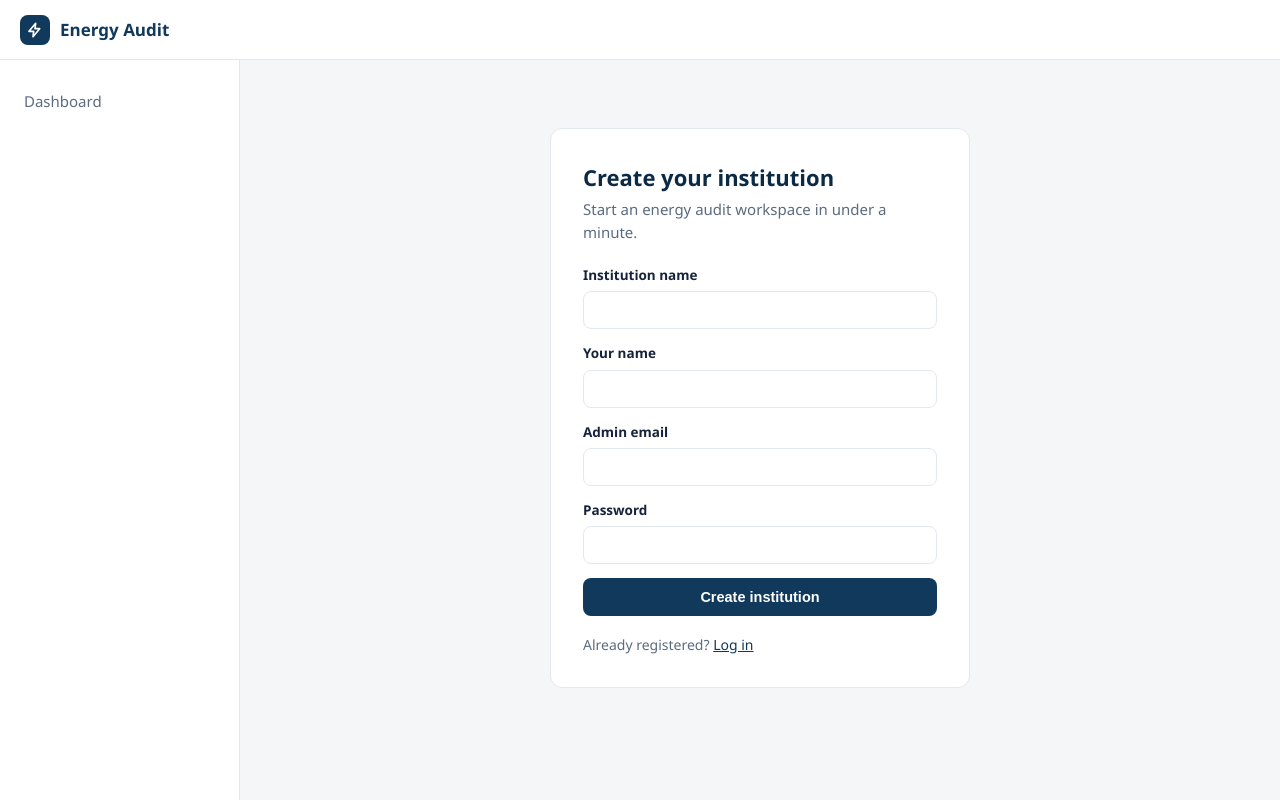
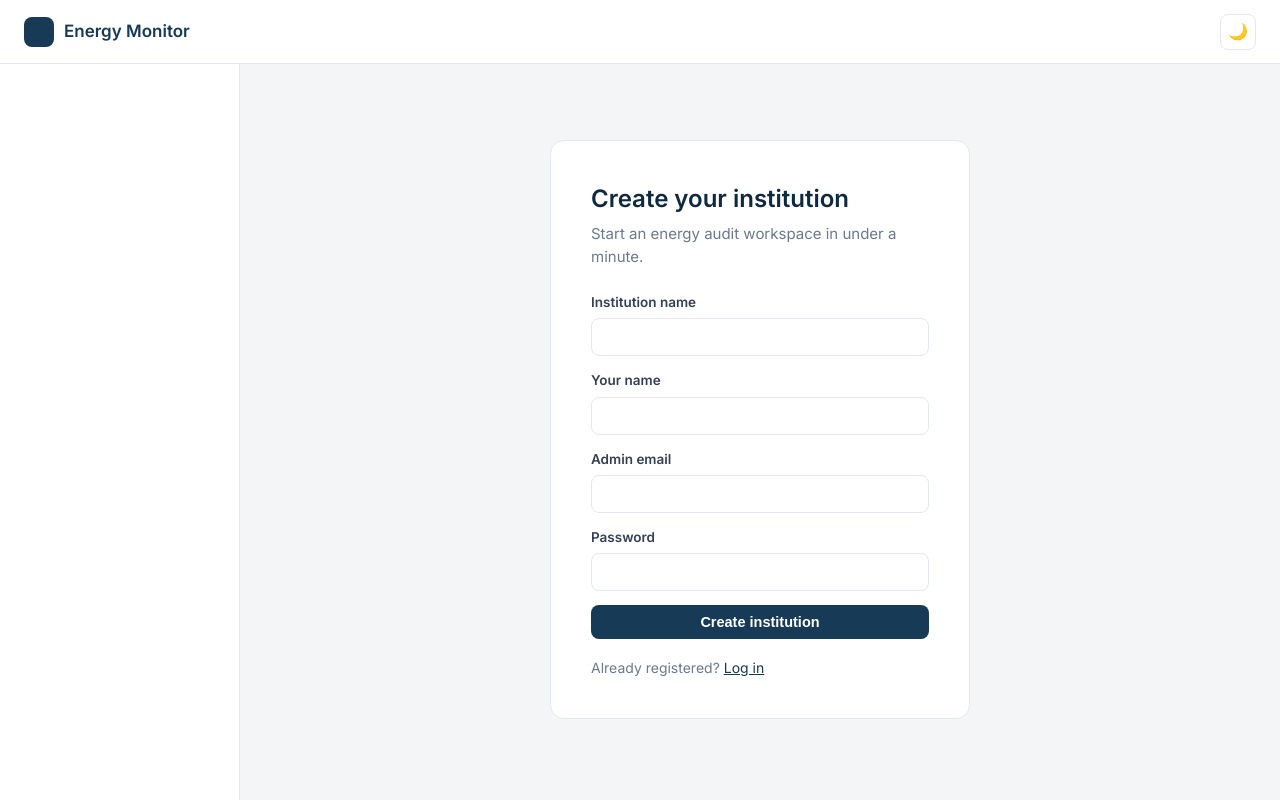
Before and after one commit to Briankimany/Energy-Audit-App, a Flask app: page /register in a window 1280 px wide. Run offline with Flask 3, Linux system fonts and the light colour scheme.

Commit message:
redesign phase 1 UI: light/dark mode, dashboard shell, energy metrics

```diff
--- a/server/static/css/style.css
+++ b/server/static/css/style.css
@@ -1,13 +1,26 @@
 :root {
-  --brand-primary: #10395b;
-  --brand-primary-dark: #0b2a45;
-  --brand-accent: #e8a13c;
-  --bg: #f4f6f8;
-  --surface: #ffffff;
-  --text: #17233b;
-  --muted: #5b6b80;
-  --border: #e3e8ef;
+  --color-navy: #173B57;
+  --color-navy-dark: #0f2a40;
+  --color-teal: #168C83;
+  --color-amber: #D99A2B;
+  --color-red: #c0392b;
+  --color-text: #344054;
+  --color-text-muted: #6b7a8d;
+  --color-bg: #f3f5f7;
+  --color-surface: #ffffff;
+  --color-border: #e3e8ef;
+  --color-shadow: 0 1px 2px rgba(0, 0, 0, 0.04);
   --radius: 10px;
+}
+
+[data-theme="dark"] {
+  --color-bg: #0b1120;
+  --color-surface: #111827;
+  --color-text: #e2e8f0;
+  --color-text-muted: #94a3b8;
+  --color-border: #1f2a44;
+  --color-shadow: 0 1px 3px rgba(0, 0, 0, 0.45);
+  --color-navy: #1e3a5f;
 }
 
 * {
@@ -16,38 +29,37 @@
 
 body {
   margin: 0;
-  font-family: "Segoe UI", system-ui, -apple-system, Roboto, "Helvetica Neue", Arial, sans-serif;
-  background: var(--bg);
-  color: var(--text);
+  font-family: "Inter", system-ui, -apple-system, BlinkMacSystemFont, Roboto, "Helvetica Neue", Arial, sans-serif;
+  background: var(--color-bg);
+  color: var(--color-text);
   font-size: 15px;
   line-height: 1.5;
 }
 
 a {
-  color: var(--brand-primary);
+  color: var(--color-navy);
 }
 
-/* Top bar */
 .topbar {
   position: fixed;
   top: 0;
   left: 0;
   right: 0;
-  height: 60px;
-  background: var(--surface);
-  border-bottom: 1px solid var(--border);
+  height: 64px;
+  background: var(--color-surface);
+  border-bottom: 1px solid var(--color-border);
   display: flex;
   align-items: center;
   justify-content: space-between;
-  padding: 0 20px;
-  z-index: 20;
+  padding: 0 24px;
+  z-index: 30;
 }
 
 .brand {
   display: flex;
   align-items: center;
   gap: 10px;
-  color: var(--brand-primary);
+  color: var(--color-navy);
   text-decoration: none;
   font-weight: 700;
   font-size: 17px;
@@ -57,7 +69,7 @@ a {
   width: 30px;
   height: 30px;
   border-radius: 8px;
-  background: var(--brand-primary);
+  background: var(--color-navy);
   display: inline-flex;
   align-items: center;
   justify-content: center;
@@ -78,29 +90,77 @@ a {
 
 .topbar-institution {
   font-weight: 600;
-  color: var(--text);
+  color: var(--color-text);
 }
 
 .topbar-user-meta {
   font-size: 12.5px;
-  color: var(--muted);
+  color: var(--color-text-muted);
 }
 
-/* Shell layout */
+.btn {
+  display: inline-flex;
+  align-items: center;
+  justify-content: center;
+  padding: 8px 16px;
+  border-radius: 8px;
+  font-size: 14.5px;
+  font-weight: 600;
+  border: 1px solid transparent;
+  cursor: pointer;
+  text-decoration: none;
+  background: none;
+  color: inherit;
+}
+
+.btn-primary {
+  background: var(--color-navy);
+  color: #ffffff;
+}
+
+.btn-primary:hover {
+  background: var(--color-navy-dark);
+}
+
+.btn-outline {
+  background: var(--color-surface);
+  border-color: var(--color-navy);
+  color: var(--color-navy);
+}
+
+.btn-outline:hover {
+  background: #eef3f8;
+}
+
+.btn-icon {
+  width: 36px;
+  height: 36px;
+  border-radius: 8px;
+  border: 1px solid var(--color-border);
+  background: var(--color-surface);
+  color: var(--color-text-muted);
+  font-size: 16px;
+}
+
+.btn-icon:hover {
+  background: #eef3f8;
+  color: var(--color-text);
+}
+
 .shell {
   display: flex;
-  padding-top: 60px;
+  padding-top: 64px;
   min-height: 100vh;
 }
 
 .sidebar {
   position: fixed;
-  top: 60px;
+  top: 64px;
   bottom: 0;
   left: 0;
   width: 240px;
-  background: var(--surface);
-  border-right: 1px solid var(--border);
+  background: var(--color-surface);
+  border-right: 1px solid var(--color-border);
   padding: 20px 12px;
 }
 
@@ -110,23 +170,37 @@ a {
   gap: 4px;
 }
 
+.nav-group {
+  margin-bottom: 16px;
+}
+
+.nav-section {
+  font-size: 11px;
+  font-weight: 600;
+  letter-spacing: 0.08em;
+  text-transform: uppercase;
+  color: var(--color-text-muted);
+  margin-bottom: 8px;
+}
+
 .nav-item {
   display: block;
-  padding: 10px 12px;
-  border-radius: 8px;
-  color: var(--muted);
+  padding: 9px 12px;
+  border-radius: var(--radius);
+  color: var(--color-text-muted);
   text-decoration: none;
   font-weight: 500;
+  font-size: 14.5px;
 }
 
 .nav-item:hover {
   background: #eef2f6;
-  color: var(--text);
+  color: var(--color-text);
 }
 
 .nav-item.active {
   background: #e8eef5;
-  color: var(--brand-primary);
+  color: var(--color-navy);
   font-weight: 600;
 }
 
@@ -136,64 +210,119 @@ a {
   padding: 28px;
 }
 
-/* Typography */
+.page-head {
+  margin-bottom: 24px;
+}
+
 .page-title {
   margin: 0 0 4px;
-  font-size: 24px;
-  color: var(--brand-primary-dark);
+  font-size: 26px;
+  color: var(--color-navy-dark);
 }
 
 .page-subtitle {
-  margin: 0 0 20px;
-  color: var(--muted);
+  margin: 0 0 12px;
+  font-size: 14px;
+  color: var(--color-text-muted);
+}
+
+.muted {
+  color: var(--color-text-muted);
+}
+
+.small {
+  font-size: 13px;
 }
 
 .card {
-  background: var(--surface);
-  border: 1px solid var(--border);
+  background: var(--color-surface);
+  border: 1px solid var(--color-border);
   border-radius: var(--radius);
   padding: 20px;
 }
 
 .card-title {
-  margin: 0 0 10px;
-  font-size: 16px;
-  color: var(--brand-primary-dark);
+  margin: 0 0 12px;
+  font-size: 17px;
+  color: var(--color-navy-dark);
 }
 
-.muted {
-  color: var(--muted);
-  margin: 4px 0;
+.card-grid {
+  display: grid;
+  grid-template-columns: repeat(auto-fit, minmax(190px, 1fr));
+  gap: 14px;
+  margin-bottom: 24px;
+}
+
+.stat-card {
+  padding: 18px;
+}
+
+.stat-value {
+  font-size: 28px;
+  font-weight: 600;
+  color: var(--color-navy-dark);
+  margin-bottom: 6px;
+}
+
+.stat-label {
+  font-size: 13px;
+  font-weight: 600;
+  color: var(--color-text-muted);
+}
+
+.stat-sub {
+  font-size: 12px;
+  color: var(--color-text-muted);
+  margin-top: 4px;
+}
+
+.chart-wrap {
+  height: 240px;
+}
+
+.anomaly-row {
+  display: flex;
+  justify-content: space-between;
+  padding: 8px 12px;
+  border-radius: 8px;
+  background: #fdf3e3;
+  color: #8a5a00;
+  margin-bottom: 6px;
+  font-size: 13.5px;
+}
+
+.anomaly-month {
+  font-weight: 600;
 }
 
 /* Auth */
 .auth-card {
   max-width: 420px;
-  margin: 40px auto;
-  background: var(--surface);
-  border: 1px solid var(--border);
-  border-radius: 12px;
-  padding: 32px;
+  margin: 48px auto;
+  background: var(--color-surface);
+  border: 1px solid var(--color-border);
+  border-radius: 14px;
+  padding: 40px;
 }
 
 .auth-title {
-  margin: 0 0 4px;
-  font-size: 22px;
-  color: var(--brand-primary-dark);
+  margin: 0 0 6px;
+  font-size: 24px;
+  color: var(--color-navy-dark);
 }
 
 .auth-subtitle {
-  margin: 0 0 22px;
-  color: var(--muted);
+  margin: 0 0 24px;
+  color: var(--color-text-muted);
 }
 
 .auth-alt {
   margin: 18px 0 0;
-  color: var(--muted);
+  color: var(--color-text-muted);
   font-size: 14px;
 }
 
-/* Forms */
 .form {
   display: flex;
   flex-direction: column;
@@ -209,23 +338,23 @@ a {
 .field-label {
   font-size: 13.5px;
   font-weight: 600;
-  color: var(--text);
+  color: var(--color-text);
 }
 
 .input {
   width: 100%;
   padding: 10px 12px;
-  border: 1px solid var(--border);
+  border: 1px solid var(--color-border);
   border-radius: 8px;
   font-size: 14.5px;
-  background: var(--surface);
-  color: var(--text);
+  background: var(--color-surface);
+  color: var(--color-text);
 }
 
 .input:focus {
   outline: none;
-  border-color: var(--brand-primary);
-  box-shadow: 0 0 0 3px rgba(16, 57, 91, 0.12);
+  border-color: var(--color-navy);
+  box-shadow: 0 0 0 3px rgba(23, 59, 87, 0.12);
 }
 
 .form-error {
@@ -240,34 +369,3 @@ a {
 .hidden {
   display: none;
 }
-
-/* Buttons */
-.btn {
-  display: inline-block;
-  padding: 10px 16px;
-  border-radius: 8px;
-  font-size: 14.5px;
-  font-weight: 600;
-  border: 1px solid transparent;
-  cursor: pointer;
-  text-decoration: none;
-}
-
-.btn-primary {
-  background: var(--brand-primary);
-  color: #ffffff;
-}
-
-.btn-primary:hover {
-  background: var(--brand-primary-dark);
-}
-
-.btn-outline {
-  background: var(--surface);
-  border-color: var(--brand-primary);
-  color: var(--brand-primary);
-}
-
-.btn-outline:hover {
-  background: #eef3f8;
-}
--- a/server/static/js/app.js
+++ b/server/static/js/app.js
@@ -1,4 +1,5 @@
 const TOKEN_KEY = "energy_audit_token";
+const THEME_KEY = "energy_audit_theme";
 
 function getToken() {
   return localStorage.getItem(TOKEN_KEY);
@@ -12,6 +13,46 @@ function clearToken() {
   localStorage.removeItem(TOKEN_KEY);
 }
 
+function getTheme() {
+  const stored = localStorage.getItem(THEME_KEY);
+  if (stored) {
+    return stored;
+  }
+  return window.matchMedia("(prefers-color-scheme: dark)").matches ? "dark" : "light";
+}
+
+function applyTheme(theme) {
+  document.documentElement.dataset.theme = theme;
+  localStorage.setItem(THEME_KEY, theme);
+  const btn = document.getElementById("theme-toggle");
+  if (btn) {
+    btn.textContent = theme === "light" ? "🌙" : "☀️";
+  }
+}
+
+function toggleTheme() {
+  applyTheme(document.documentElement.dataset.theme === "light" ? "dark" : "light");
+}
+
+async function apiGet(url, token) {
+  const headers = {};
+  if (token) {
+    headers.Authorization = "Bearer " + token;
+  }
+  const response = await fetch(url, { method: "GET", headers });
+  const body = await response.json().catch(() => ({}));
+  return { response, body };
+}
+
+async function apiSession() {
+  const token = getToken();
+  const { response, body } = await apiGet("/api/auth/session", token);
+  if (!response.ok) {
+    return null;
+  }
+  return body.data && body.data.user ? body.data.user : null;
+}
+
 async function apiLogout() {
   const token = getToken();
   if (token) {
@@ -20,7 +61,7 @@ async function apiLogout() {
         method: "POST",
         headers: {
           "Content-Type": "application/json",
-          Authorization: `Bearer ${token}`,
+          Authorization: "Bearer " + token,
         },
         body: "{}",
       });
@@ -32,57 +73,10 @@ async function apiLogout() {
   window.location.href = "/login";
 }
 
-async function apiGet(url, token) {
-  const headers = {};
-  if (token) {
-    headers.Authorization = `Bearer ${token}`;
-  }
-  const response = await fetch(url, {
-    method: "GET",
-    headers,
-  });
-  const body = await response.json().catch(() => ({}));
-  return { response, body };
-}
-
-async function apiSession() {
-  const token = getToken();
-  const { response, body } = await apiGet("/api/auth/session", token);
-  if (!response.ok) {
-    return null;
-  }
-  const user = body.data && body.data.user ? body.data.user : null;
-  return user;
-}
-
-async function apiDashboard() {
-  const token = getToken();
-  const { response, body } = await apiGet("/api/dashboard", token);
-  if (!response.ok) {
-    return null;
-  }
-  return body.data ? body.data : null;
-}
-
-function renderDashboard(user) {
-  const mount = document.getElementById("dashboard-root");
-  if (!mount) {
-    return;
-  }
-  const institutionName = user && user.institution_name ? user.institution_name : "your institution";
-  mount.innerHTML = `
-    <section class="card">
-      <h1 class="page-title">Dashboard</h1>
-      <p class="page-subtitle">Welcome to the ${institutionName} workspace.</p>
-      <p class="muted">Signed in as ${user ? user.email : ""} (${user ? user.role : ""}).</p>
-    </section>
-  `;
-}
-
 async function postJson(url, payload, token) {
   const headers = { "Content-Type": "application/json" };
   if (token) {
-    headers.Authorization = `Bearer ${token}`;
+    headers.Authorization = "Bearer " + token;
   }
   const response = await fetch(url, {
     method: "POST",
@@ -112,6 +106,12 @@ function hideFormError() {
 }
 
 document.addEventListener("DOMContentLoaded", async () => {
+  const themeToggle = document.getElementById("theme-toggle");
+  if (themeToggle) {
+    applyTheme(getTheme());
+    themeToggle.addEventListener("click", toggleTheme);
+  }
+
   const logoutBtn = document.getElementById("logout-btn");
   if (logoutBtn) {
     logoutBtn.addEventListener("click", apiLogout);
@@ -165,8 +165,12 @@ document.addEventListener("DOMContentLoaded", async () => {
       if (path === "/login" || path === "/register") {
         window.location.href = "/dashboard";
       } else if (path === "/dashboard") {
-        await apiDashboard();
-        renderDashboard(user);
+        const data = await apiDashboard();
+        if (data) {
+          const instRes = await apiGet("/api/institution", token);
+          const currency = instRes.data && instRes.data.currency ? instRes.data.currency : "";
+          renderDashboardData(data, user, currency);
+        }
       }
     } else {
       clearToken();
@@ -176,3 +180,84 @@ document.addEventListener("DOMContentLoaded", async () => {
     window.location.href = "/login";
   }
 });
+
+async function apiDashboard() {
+  const token = getToken();
+  const { response, body } = await apiGet("/api/dashboard", token);
+  if (!response.ok) {
+    return null;
+  }
+  return body.data ? body.data : null;
+}
+
+function formatCurrency(value, currency) {
+  if (value == null) {
+    return "—";
+  }
+  const sym = currency === "KES" ? "KES " : currency === "USD" ? "$" : currency + " ";
+  return sym + Number(value).toLocaleString(undefined, { minimumFractionDigits: 2, maximumFractionDigits: 2 });
+}
+
+function renderDashboardData(data, user, currency) {
+  document.getElementById("updated-at").textContent = new Date().toLocaleDateString();
+
+  const kwhEl = document.getElementById("stat-kwh");
+  const costEl = document.getElementById("stat-cost");
+  if (kwhEl) {
+    kwhEl.textContent = ((data.total_kwh || 0) / 1).toLocaleString(undefined, {
+      minimumFractionDigits: 1,
+      maximumFractionDigits: 1,
+    }) + " kWh";
+  }
+  if (costEl) {
+    costEl.textContent = formatCurrency(data.total_cost || 0, currency);
+  }
+
+  const anomalies = data.anomalies || [];
+  const anomalyList = document.getElementById("anomaly-list");
+  if (anomalyList) {
+    if (anomalies.length === 0) {
+      anomalyList.innerHTML = "<p class=\"muted\">No anomalies detected.</p>";
+    } else {
+      anomalyList.innerHTML = anomalies
+        .map(
+          (a) =>
+            "<div class=\"anomaly-row\"><span class=\"anomaly-month\">" +
+            (a.month || "") +
+            "</span><span class=\"anomaly-value\">+" +
+            (a.percent_above || 0).toFixed(0) +
+            "%</span></div>"
+        )
+        .join("");
+    }
+  }
+
+  const series = data.monthly_series || [];
+  const ctx = document.getElementById("consumptionChart");
+  if (ctx && series.length) {
+    new Chart(ctx, {
+      type: "bar",
+      data: {
+        labels: series.map((s) => s.month.slice(0, 7)),
+        datasets: [
+          {
+            label: "kWh",
+            data: series.map((s) => s.kwh),
+            backgroundColor: "#168C83",
+            borderWidth: 0,
+            barPercentage: 0.6,
+          },
+        ],
+      },
+      options: {
+        responsive: true,
+        maintainAspectRatio: false,
+        plugins: { legend: { display: false } },
+        scales: {
+          y: { beginAtZero: true, grid: { color: "#e3e8ef" }, ticks: { color: "#6b7a8d" } },
+          x: { grid: { display: false }, ticks: { color: "#6b7a8d" } },
+        },
+      },
+    });
+  }
+}
--- a/server/templates/base.html
+++ b/server/templates/base.html
@@ -3,20 +3,25 @@
 <head>
   <meta charset="utf-8">
   <meta name="viewport" content="width=device-width, initial-scale=1">
-  <title>{% block title %}Energy Audit{% endblock %}</title>
+  <title>{% block title %}Energy Monitor{% endblock %}</title>
+  <link rel="preconnect" href="https://fonts.googleapis.com">
+  <link rel="preconnect" href="https://fonts.gstatic.com" crossorigin>
+  <link href="https://fonts.googleapis.com/css2?family=Inter:wght@400;500;600&display=swap" rel="stylesheet">
+  <script src="https://cdn.jsdelivr.net/npm/chart.js@2.9.4/dist/Chart.min.js"></script>
   <link rel="stylesheet" href="{{ url_for('static', filename='css/style.css') }}">
 </head>
 <body>
   <header class="topbar">
     <a class="brand" href="{{ url_for('pages.dashboard') }}">
       <span class="brand-mark" aria-hidden="true">
-        <svg viewBox="0 0 24 24" width="16" height="16" fill="none" stroke="#ffffff" stroke-width="2.5" stroke-linecap="round" stroke-linejoin="round">
+        <svg viewBox="0 0 24 24" width="18" height="18" fill="none" stroke="currentColor" stroke-width="2.5" stroke-linecap="round" stroke-linejoin="round">
           <path d="M13 2 3 14h7l-1 8 10-12h-7l1-8z"></path>
         </svg>
       </span>
-      <span class="brand-name">Energy Audit</span>
+      <span class="brand-name">Energy Monitor</span>
     </a>
     <div class="topbar-actions">
+      <button type="button" class="btn btn-icon" id="theme-toggle" aria-label="Toggle dark mode"></button>
       {% if user %}
         <div class="topbar-user">
           <span class="topbar-institution">{{ user.institution.name }}</span>
@@ -30,7 +35,23 @@
   <div class="shell">
     <aside class="sidebar">
       <nav class="nav">
-        <a class="nav-item{% if request.endpoint == 'pages.dashboard' %} active{% endif %}" href="{{ url_for('pages.dashboard') }}">Dashboard</a>
+        {% block sidebar %}
+        <div class="nav-group">
+          <p class="nav-section">Overview</p>
+          <a class="nav-item active" href="{{ url_for('pages.dashboard') }}">Dashboard</a>
+        </div>
+        <div class="nav-group">
+          <p class="nav-section">Monitoring</p>
+          <a class="nav-item" href="#">Energy</a>
+          <a class="nav-item" href="#">Appliances</a>
+          <a class="nav-item" href="#">Solar &amp; Battery</a>
+          <a class="nav-item" href="#">Indoor Air</a>
+        </div>
+        <div class="nav-group">
+          <p class="nav-section">Information</p>
+          <a class="nav-item" href="#">About</a>
+        </div>
+        {% endblock %}
       </nav>
     </aside>
     <main class="content">
--- a/server/templates/login.html
+++ b/server/templates/login.html
@@ -1,6 +1,8 @@
 {% extends "base.html" %}
 
-{% block title %}Log in · Energy Audit{% endblock %}
+{% block title %}Log in · Energy Monitor{% endblock %}
+
+{% block sidebar %}{% endblock %}
 
 {% block content %}
 <section class="auth-card">
--- a/server/templates/register.html
+++ b/server/templates/register.html
@@ -1,6 +1,8 @@
 {% extends "base.html" %}
 
-{% block title %}Create account · Energy Audit{% endblock %}
+{% block title %}Create account · Energy Monitor{% endblock %}
+
+{% block sidebar %}{% endblock %}
 
 {% block content %}
 <section class="auth-card">
```
Also changed, not shown: server/templates/dashboard.html (+11 -1 lines), tests/api/test_pages.py (+1 -1 lines).
